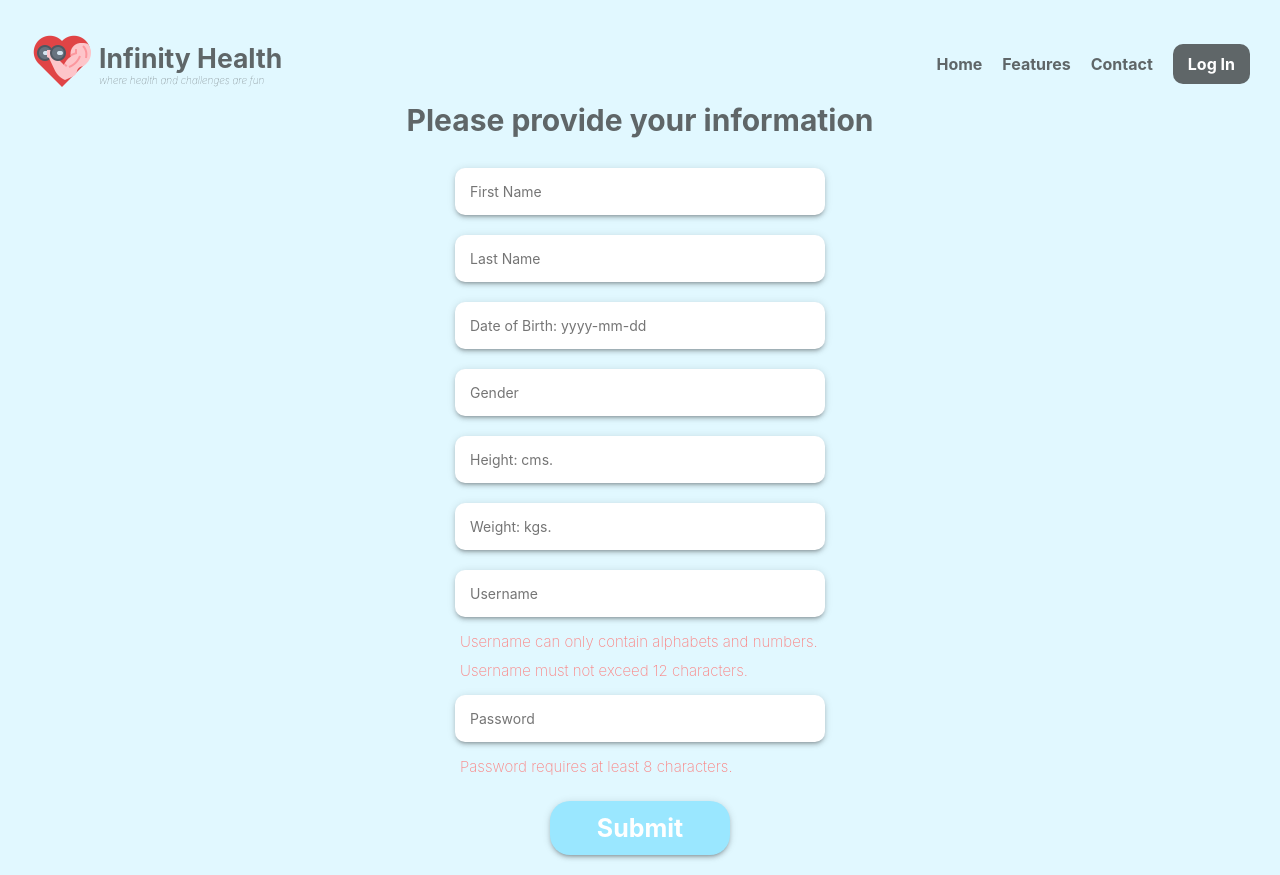
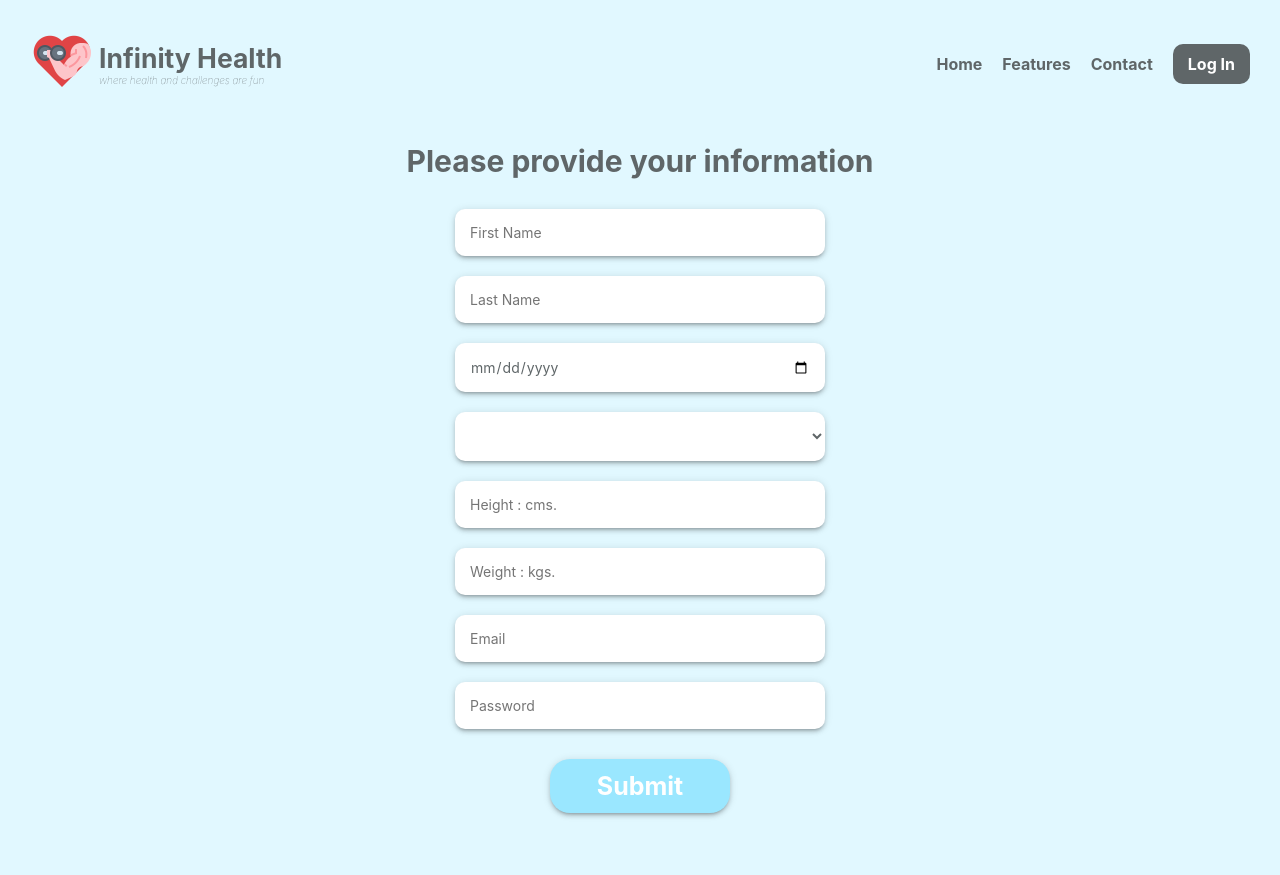
Before and after one commit to irisprae/project-infinity-health-prae, a React (Vite) app: page /signup in a window 1280 px wide. After the commit the page ends 848 px from the top, so only its background shows below. Built offline with nearby package versions, Linux system fonts and the light colour scheme.

Commit message:
edit form regis

```diff
--- a/src/Pages/SignUp.jsx/SignUp.jsx
+++ b/src/Pages/SignUp.jsx/SignUp.jsx
@@ -5,15 +5,14 @@ import { Link, useNavigate } from "react-router-dom";
 import styles from "./styles.module.css";
 
 const Signup = () => {
-
   const [data, setData] = useState({
     firstName: "",
     lastName: "",
-    birthdate:"",
+    birthdate: "",
     gender: "",
     height: "",
     weight: "",
-    username: "",
+    email: "",
     password: "",
   });
 
@@ -72,8 +71,8 @@ const Signup = () => {
                 />
                 <br></br>
                 <input
-                type="text"
-                placeholder="Date of Birth: yyyy-mm-dd"
+                  type="date"
+                  placeholder="Birthdate : mm/dd/yyyy"
                   name="birthdate"
                   onChange={handleChange}
                   value={data.birthdate}
@@ -81,19 +80,22 @@ const Signup = () => {
                   className={styles.input}
                 />
                 <br></br>
-              <input
-                type="text"
-                placeholder="Gender"
+                <select
+                  className={styles.input}
                   name="gender"
+                  value={data.gender}
                   onChange={handleChange}
-                value={data.gender}
                   required
-                className={styles.input}
-              />
+                >
+                  <option value=" "> </option>
+                  <option value="Male">Male</option>
+                  <option value="Female">Female</option>
+                </select>
+
                 <br></br>
                 <input
                   type="height"
-                placeholder="Height: cms."
+                  placeholder="Height : cms."
                   name="height"
                   onChange={handleChange}
                   value={data.height}
@@ -103,27 +105,24 @@ const Signup = () => {
                 <br></br>
                 <input
                   type="weight"
-                placeholder="Weight: kgs."
+                  placeholder="Weight : kgs."
                   name="weight"
                   onChange={handleChange}
                   value={data.weight}
                   required
                   className={styles.input}
                 />
-              </div>
-
-              <div className="UserPass">
+                <br></br>
                 <input
-                type="username"
-                placeholder="Username"
-                name="username"
+                  type="email"
+                  placeholder="Email"
+                  name="email"
                   onChange={handleChange}
-                value={data.username}
+                  value={data.email}
                   required
                   className={styles.input}
                 />
-              <p>Username can only contain alphabets and numbers.</p>
-              <p>Username must not exceed 12 characters.</p>
+                <br></br>
                 <input
                   type="password"
                   placeholder="Password"
@@ -133,7 +132,6 @@ const Signup = () => {
                   required
                   className={styles.input}
                 />
-              <p>Password requires at least 8 characters.</p>
               </div>
 
               {error && <div className={styles.error_msg}>{error}</div>}
```
Lines whose indentation alone changed are shown as unchanged.
